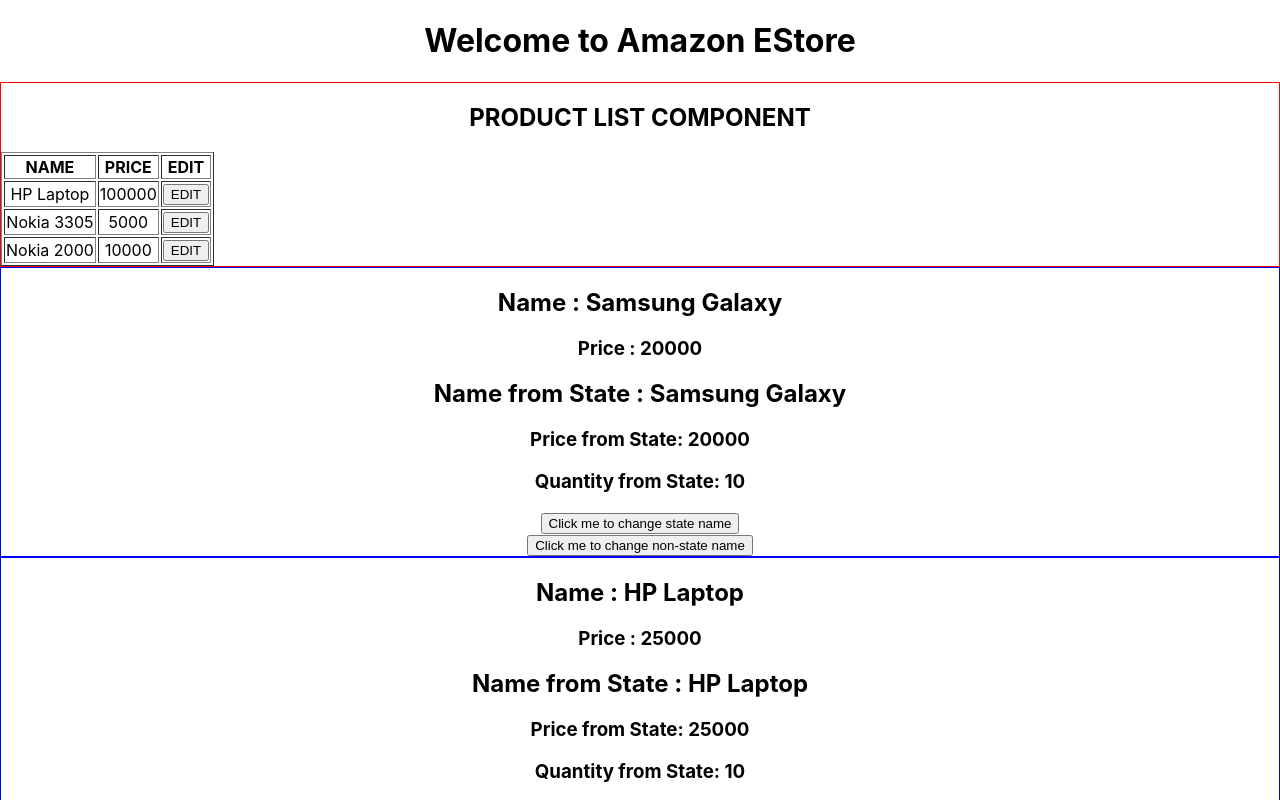
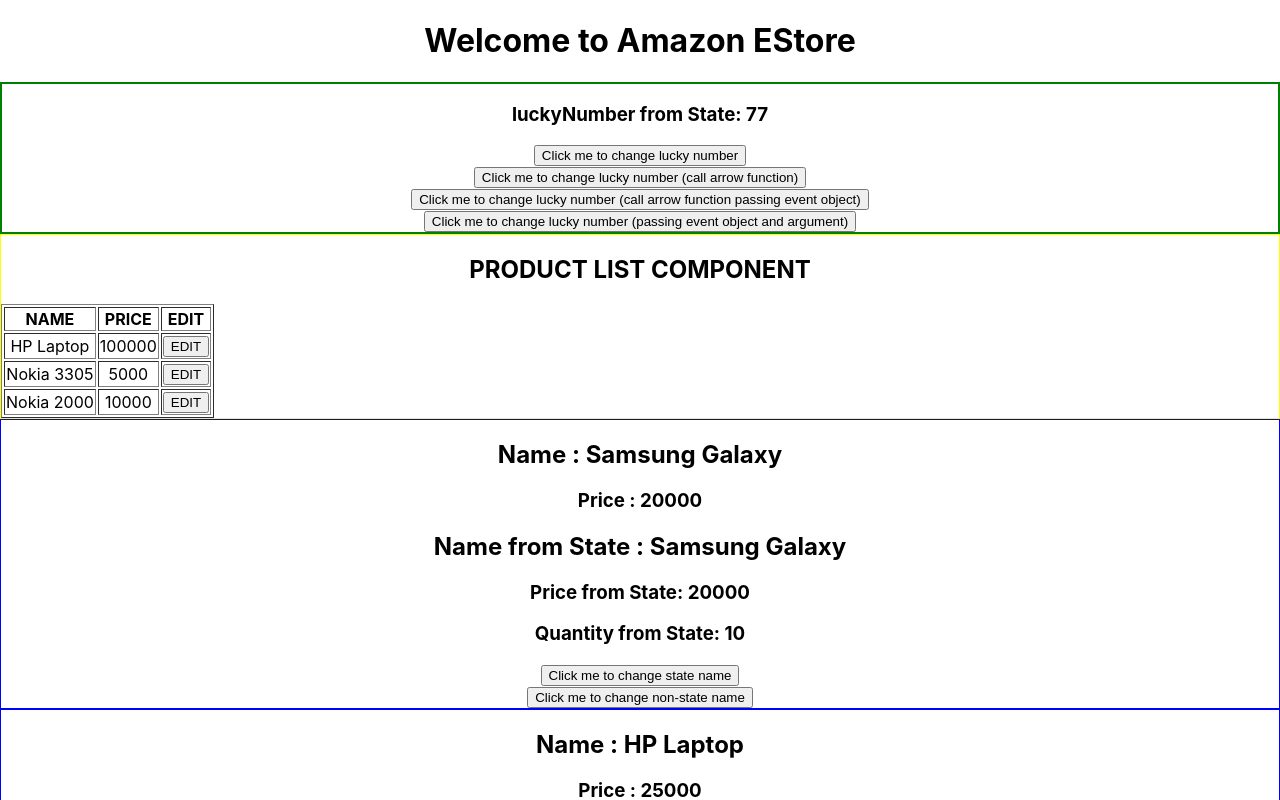
Before and after one commit to aw1app/sl-cis-jfsd, a React (Create React App) app in the folder PHASE1/REACT/my-app2/: page / in a window 1280 px wide. Shown: the top 800 px of the page. Built offline with nearby package versions, Linux system fonts and the light colour scheme.

Commit message:
react updates

```diff
--- a/PHASE1/REACT/my-app2/src/App.js
+++ b/PHASE1/REACT/my-app2/src/App.js
@@ -4,6 +4,7 @@
 import Product from './components/Product';
 import ProductF from './components/ProductF';
 import ProductList from './components/ProductList';
+import EventHandlingDemo from './components/EventHandlingDemo';
 
 //function App {
 const App = () => {
@@ -14,6 +15,7 @@
       <h1 >
         Welcome to Amazon EStore
       </h1>
+      <EventHandlingDemo></EventHandlingDemo>
       <ProductList />
 
       <Product name="Samsung Galaxy"  price="20000" />
--- /dev/null
+++ b/PHASE1/REACT/my-app2/src/components/EventHandlingDemo.jsx
@@ -0,0 +1,73 @@
+import { Component } from "react";
+
+class EventHandlingDemo extends Component {
+
+    constructor(props){
+        super(props);
+
+        this.state={
+            luckyNumber:77
+        };
+
+        this.changeLuckyNumber1 = this.changeLuckyNumber1.bind(this);
+    }
+
+    changeLuckyNumber1(){
+        this.setState( {
+            luckyNumber:this.getRandomArbitrary(1,100)
+        });
+    }
+
+    // Arrow function, so no binding reqd in the constructor.
+    changeLuckyNumber2 = () => {
+        this.setState( {
+            luckyNumber:this.getRandomArbitrary(1,100)
+        });
+    }
+
+    // Arrow function, so no binding reqd in the constructor.
+    changeLuckyNumber3 = (evt) => {
+        // alert("changeLuckyNumber3 evt TYPE = " + evt.type);
+        // alert("changeLuckyNumber3 evt X = " + evt.clientX);
+        // alert("changeLuckyNumber3 evt Y = " + evt.clientY);
+
+        this.setState( {
+            luckyNumber:this.getRandomArbitrary(1,100)
+        });
+    }
+
+    changeLuckyNumber4 = (evt, message) => {
+        alert("changeLuckyNumber4 mesage = " + message);
+        this.setState( {
+            luckyNumber:this.getRandomArbitrary(1,100)
+        });
+    }
+
+    getRandomArbitrary (min, max) {
+        return Math.ceil(Math.random() * (max - min) + min);
+    }
+
+    render(){
+
+        return (
+            <div style={{border:"solid 2px", "border-color": 'green'} }>
+
+            <h3> luckyNumber from State: { this.state.luckyNumber }</h3>
+
+            <button onClick={this.changeLuckyNumber1} > Click me to change lucky number  </button>
+            <br/>
+            <button onClick={this.changeLuckyNumber2} > Click me to change lucky number (call arrow function) </button>
+            <br/>
+            <button onClick={ (event) => this.changeLuckyNumber3(event)} > Click me to change lucky number (call arrow function passing event object) </button>
+            <br/>
+            <button onClick={ (event) => this.changeLuckyNumber4(event, "Hi")} > Click me to change lucky number (passing event object and argument) </button>
+
+            </div>
+        )
+
+    }
+
+
+}
+
+export default EventHandlingDemo;
--- a/PHASE1/REACT/my-app2/src/components/ProductF.js
+++ b/PHASE1/REACT/my-app2/src/components/ProductF.js
@@ -1,19 +1,24 @@
 import { useState } from "react";
 
 
-const ProductF = (props) => {
+// const ProductF = (props) => {
+    const ProductF = ({name,price}) => { // Destructured props
 
-    let productName = props.name;
-    let productPrice = props.price;
+    // let productName = props.name;
+    // let productPrice = props.price;
 
-    let [name,setName] = useState('Bajaj TV');
-    let [price, setPrice] = useState(100);
+    // Destructured props
+    let productName = name;
+    let productPrice = price;
+
+    let [name1,setName1] = useState('Bajaj TV');
+    let [price1, setPrice1] = useState(100);
     let [inStock,setInStock] = useState(true);
 
     const changeName = () => {
         //alert("INSIDE changeName method of ProductF");
         // name = " HA HA 3" ;
-        setName(" HA HA 3");
+        setName1(" HA HA 3");
     };
 
     return (
@@ -21,8 +26,8 @@
             <h2> Name(F) : {productName}</h2>
             <h3> Price(F) : {productPrice}</h3>
 
-            <h2> Name from State : { name }</h2>
-            <h3> Price from State: { price }</h3>
+            <h2> Name from State : { name1 }</h2>
+            <h3> Price from State: { price1 }</h3>
             <h3> inStock from State: { inStock ? 'YES' : 'NO' }</h3>
 
             <br/>
--- a/PHASE1/REACT/my-app2/src/components/ProductList.js
+++ b/PHASE1/REACT/my-app2/src/components/ProductList.js
@@ -20,12 +20,12 @@
 
     render() {
         return (
-            <div style={ {border:"solid 1px", "border-color": 'red'} } >
+            <div style={ {border:"solid 1px", "border-color": 'yellow'} } >
                 <h2>PRODUCT LIST COMPONENT</h2>
                 <table border="1">
-                    <th>NAME</th><th>PRICE</th><th> EDIT </th>
+                {this.state.products && <thead><th>NAME</th><th>PRICE</th><th> EDIT </th></thead> }
 
-                    {this.state.products.map( (product) => (
+                    {this.state.products && this.state.products.map( (product) => (
                         <tr> <td>{product.name}</td><td>{product.price}</td>
                         <td> <button onClick={this.editProduct} >EDIT</button></td> </tr>
                     ))}
```
